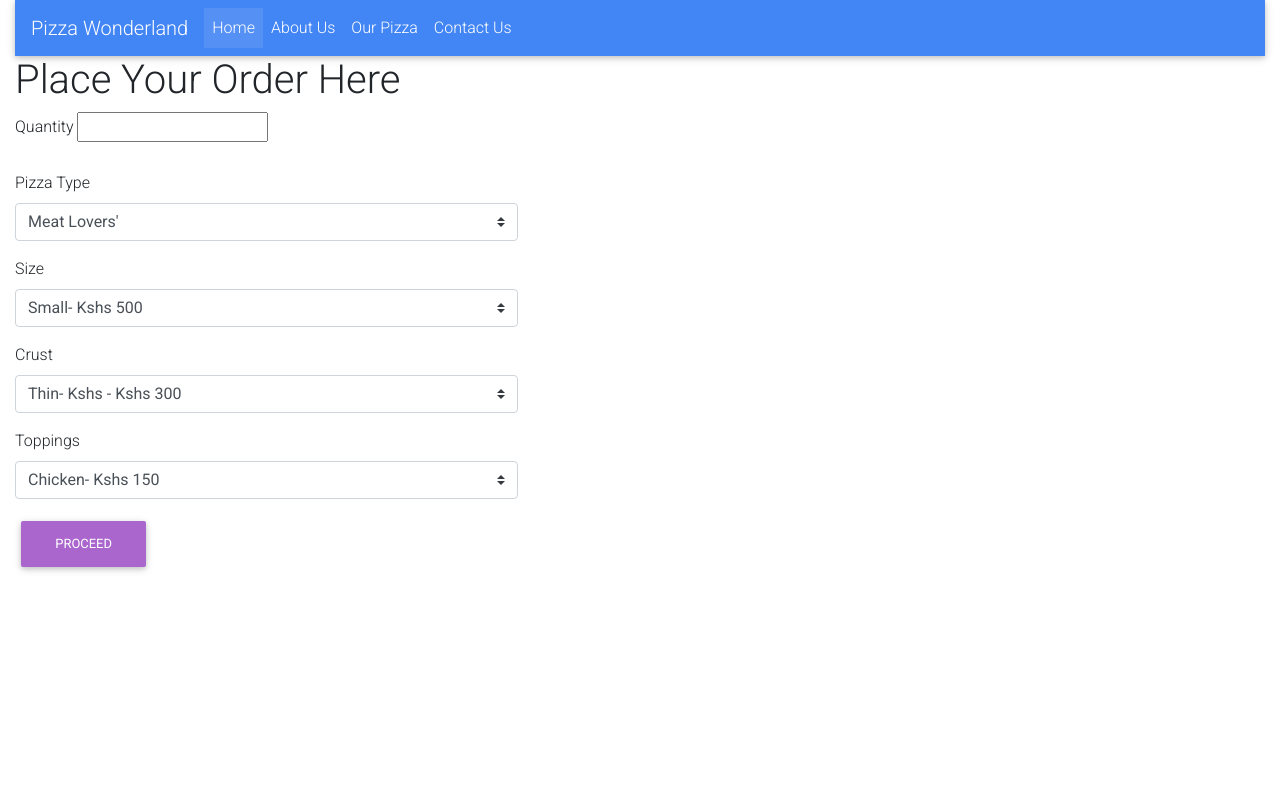
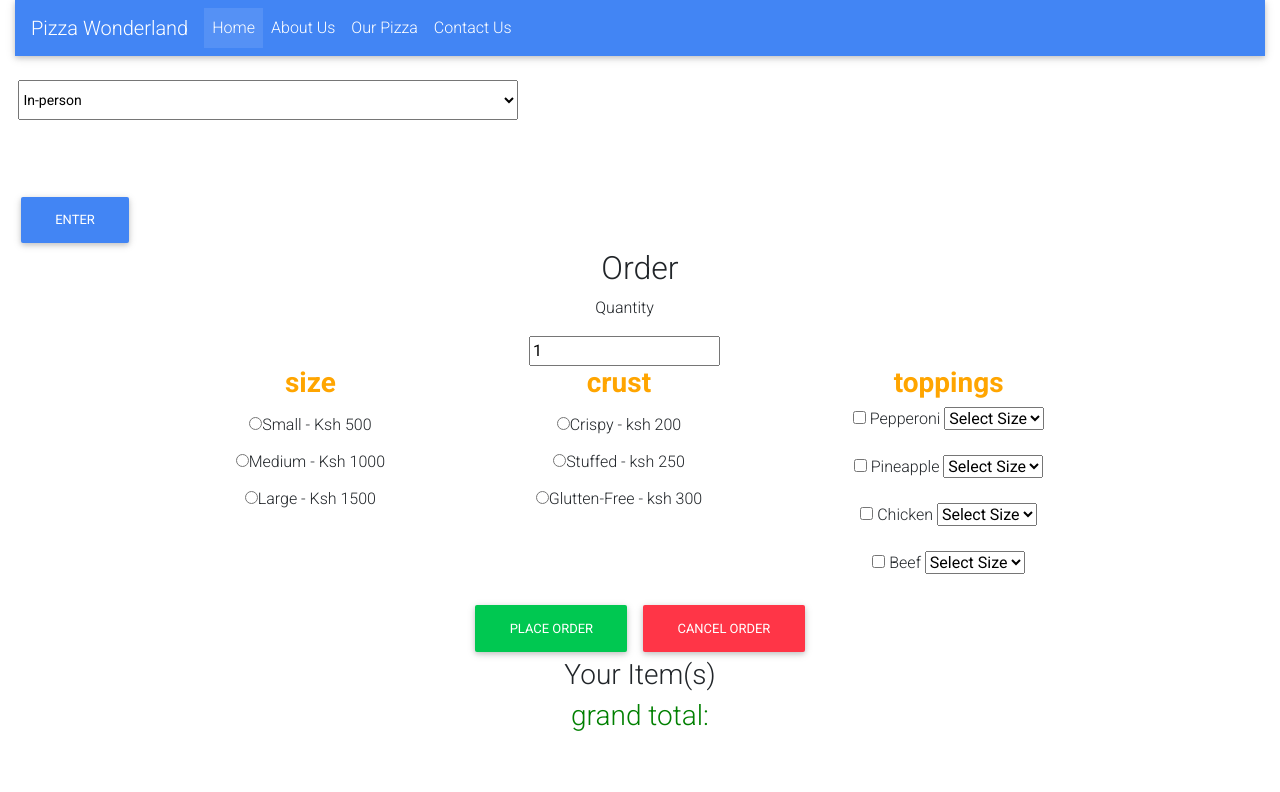
Before and after one commit to dorothymuhonja/pizza-project, a plain HTML site: page order.html in a window 1280 px wide. Drawn offline with nearby package versions, Linux system fonts and the light colour scheme.

Commit message:
add order function

```diff
--- a/css/order.css
+++ b/css/order.css
@@ -0,0 +1,51 @@
+input[type=number] {
+    -moz-appearance:textfield;
+}
+
+.dropdown-delivery{
+    color: black;
+    cursor: pointer;
+    font-size: 14px;
+}
+
+button{
+    color: black;
+}
+
+#address{
+    color: black;
+    background: white;
+    border: 1px solid white;
+    padding: 0.2%;
+    font-weight: bold;
+}
+
+.inputIcon i{
+    width: 13%;
+    height: 3vw;
+    padding: 0.5%;
+    position: relative;
+    text-align: center;
+    left: -45.5%;
+    top: 2px;
+}
+.inputIcon{
+    display: flex;
+    justify-content: center;
+}
+
+#form{
+	width: 100%;
+	display: flex;
+	flex-wrap: wrap;
+	flex-direction: row;
+	justify-content: space-evenly;
+    font-size: 16px;
+    text-align: left;
+}
+
+#form h3{
+    color: orange;
+    font-weight: bold;
+    text-shadow: black;
+}
--- a/js/order.js
+++ b/js/order.js
@@ -0,0 +1,120 @@
+var modal = document.getElementById('id01');
+
+window.onclick = function (event) {
+  if (event.target == modal) {
+    modal.style.display = 'none';
+  }
+};
+
+var modal2 = document.getElementById('id02');
+
+window.onclick = function (event) {
+  if (event.target == modal2) {
+    modal2.style.display = 'none';
+  }
+};
+
+var dropdown = document.getElementById('options');
+dropdown.onchange = function (event) {
+  if (dropdown.value === 'Delivery') {
+    var address = prompt('Enter Your Address');
+    document.getElementById('address').innerHTML = address;
+
+    const delivery = document.querySelector('.dropdown-delivery');
+    var address = document.getElementById('address').innerHTML;
+
+    const submit = document.querySelector('#submit');
+
+    submit.addEventListener('click', function () {
+      console.log(address);
+      alert(
+        'Your Order Will Be Delivered to Your Location' +
+          ' ' +
+          address +
+          ' ' +
+          '& Your Delivery Charge is Ksh 100'
+      );
+      event.preventDefault();
+    });
+  }
+};
+
+$(document).ready(function () {
+  $(':radio').on('change', function () {
+    var total = 0;
+    $(':radio:checked').each(function () {
+      total += Number(this.value);
+    });
+    $('#total1').text(total);
+
+    $('select').on('change', function () {
+      var sum = 0;
+      $('select.values').each(function () {
+        sum += Number($(this).val());
+      });
+      $('#total2').html(sum);
+
+      var quantity = $('input[type=number][name=quant]').val();
+
+      $('input[type=number][name=quant]').on;
+
+      var delivery = 250;
+      var grandTotal = [(sum + total) * quantity + delivery];
+      document.getElementById('total3').innerHTML = grandTotal;
+      console.log(sum);
+      console.log(quantity);
+      console.log(total);
+      console.log(grandTotal);
+
+      $('#getorder').click(function () {
+        $('#grandPrice').append(address);
+        $('#total3').show();
+        $('#yourPrice').hide();
+      });
+    });
+  });
+});
+
+function myFunction() {
+  var checkBox = document.getElementById('beef');
+  var text = document.getElementById('total7');
+  if (checkBox.checked == true) {
+    text.style.display = 'block';
+  } else {
+    text.style.display = 'none';
+  }
+}
+
+function myOneFunction() {
+  var checkBoxOne = document.getElementById('chicken');
+  var textOne = document.getElementById('total6');
+  if (checkBoxOne.checked == true) {
+    textOne.style.display = 'block';
+  } else {
+    textOne.style.display = 'none';
+  }
+}
+
+function myTwoFunction() {
+  var checkBoxTwo = document.getElementById('pineapple');
+  var textTwo = document.getElementById('total5');
+  if (checkBoxTwo.checked == true) {
+    textTwo.style.display = 'block';
+  } else {
+    textTwo.style.display = 'none';
+  }
+}
+
+function myThreeFunction() {
+  var checkBoxThree = document.getElementById('pepperoni');
+  var textThree = document.getElementById('total4');
+  if (checkBoxThree.checked == true) {
+    textThree.style.display = 'block';
+  } else {
+    textThree.style.display = 'none';
+  }
+}
+
+function refreshPage() {
+  window.location.reload();
+}
--- a/order.html
+++ b/order.html
@@ -42,52 +42,217 @@
                 </ul>
             </div>
         </nav>
-  <h1>Place Your Order Here</h1>
-  <div class="row">
-      <div class="col-sm-5">
-          <form action="">
-            <label for="select">Quantity</label>
-             <input type="number" min="0">
-               <br>
-               <br>
-              <label for="select">Pizza Type</label>
-                  <select name="" id="" class="browser-default custom-select custom-select-md mb-3 name">
-                  <option value="Meat Lovers'">Meat Lovers'</option>
-                  <option value="Chicken Tikka">Chicken Tikka</option>
-                  <option value="Hawaiian">Hawaiian</option>
-                  <option value="Veggie">Veggie</option>
-                  <option value="Vegan BBQ">Vegan BBQ</option>
-                  <option value="Margherita">Margherita</option>
-               </select>
 
-                <label for="select">Size</label>
-                <select name="" id="" class="browser-default custom-select custom-select-md mb-3 name">
-                    <option value="small">Small- Kshs 500</option>
-                    <option value="medium">Medium- Kshs 1000</option>
-                    <option value="large">Large- Kshs 1500</option>
+      <br>
+
+    <form class="landing-form" action="">
+
+        <div class="dropdown-delivery">
+
+            <label for="Delivery"></label>
+            <select name="Options" id="options" style="width: 40%;height: 40px;">
+                <option id="delivery" value="Delivery">Delivery</option>
+                <option value="in-person" selected>In-person</option>
+            </select>
+
+        </div>
+
+        <br>
+
+        <div class="inputIcon text-center">
+
+            <p placeholder="Address" id="address"></p>
+
+        </div>
+
+        <br>
+
+        <button class="btn btn-primary" type="submit" onclick="" id="submit">Enter</button>
+
+    </form>
+
+</div>
+
+</div>
+
+</div>
+
+<div class="container text-responsive">
+
+    <h2 id="startOrder" class="text-center">Order</h2>
+
+    <div class="qual" style="float: left;margin-left: 40%;">
+
+        <p class="text-center">Quantity</p><input type="number" value="1" name="quant" placeholder="Quantity"
+            id="quantity" min="1" required>
+
+    </div>
+
+    <form action="" id="form" class="text-center">
+
+        <div class="menu-items" style="line-height: 230%;">
+
+            <h3>size</h3>
+
+            <input class="size" type="radio" name="Size" value="300" id="small">Small - Ksh 500
+
+            <br>
+
+            <input class="size" type="radio" name="Size" value="550" id="medium">Medium - Ksh 1000
+
+            <br>
+
+            <input class="size" type="radio" name="Size" value="800" id="large">Large - Ksh 1500
+
+            <br>
+
+        </div>
+
+        <div class="menu-items" style="line-height: 230%;">
+
+            <h3>crust</h3>
+
+            <input class="crust" type="radio" name="Crust" value="140" id="crispy">Crispy - ksh 200
+
+            <br>
+
+            <input class="crust" type="radio" name="Crust" value="170" id="stuffed">Stuffed - ksh 250
+
+            <br>
+
+            <input class="crust" type="radio" name="Crust" value="150" id="gluttenfree">Glutten-Free - ksh 300
+
+            <br>
+
+        </div>
+
+        <div class="menu-items">
+
+            <h3>toppings</h3>
+
+            <div class="prnpizza">
+
+                <input class="topin" type="checkbox" name="Meat" onclick="myThreeFunction()" value="Pepperoni"
+                    id="pepperoni"> Pepperoni
+
+                <select class="values">Pineapple
+                    <option value="" selected>Select Size</option>
+                    <option value="50">small</option>
+                    <option value="100">medium</option>
+                    <option value="150">large</option>
                 </select>
 
-                <label for="select">Crust</label>
-                <select name="" id="" class="browser-default custom-select custom-select-md mb-3 name">
-                    <option value="thin">Thin- Kshs - Kshs 300</option>
-                    <option value="thick">Thick- Kshs 350</option>
-                    <option value="Gluten free">Gluten Free- Kshs 400</option>
+            </div>
+
+            <br>
+
+            <div class="pinepizza">
+
+                <input class="topin" type="checkbox" name="Veggies" onclick="myTwoFunction()" value="Pineapple"
+                    id="pineapple"> Pineapple
+
+                <select class="values">
+                    <option value="" selected>Select Size</option>
+                    <option value="50">small</option>
+                    <option value="100">medium</option>
+                    <option value="150">large</option>
                 </select>
 
-                            <label for="select">Toppings</label>
-                            <select name="" id="" class="browser-default custom-select custom-select-md mb-3 name">
-                                <option value="chicken">Chicken- Kshs 150</option>
-                                <option value="Beef">Beef- Kshs 150</option>
-                                <option value="Bacon">Bacon- Kshs 200</option>
-                                <option value="Olives">Olives- Kshs 150</option>
-                                <option value="Chillies">Chillies- Kshs 100</option>
-                                <option value="pepperoni">Pepperoni-Kshs 250</option>
-                            </select>
-                        <button type="button" class="btn btn-secondary">Proceed</button>
-          </form>
-      </div>
-  </div>
+            </div>
 
+            <br>
+
+            <div class="chknpizza">
+
+                <input class="topin" type="checkbox" name="Meat" onclick="myOneFunction()" value="Chicken" id="chicken">
+                Chicken
+
+                <select class="values">
+                    <option value="" selected>Select Size</option>
+                    <option value="50">small</option>
+                    <option value="100">medium</option>
+                    <option value="150">large</option>
+                </select>
+
+            </div>
+
+            <br>
+
+            <div class="beefpizza">
+
+                <input class="topin" type="checkbox" name="Meat" onclick="myFunction()" value="Beef" id="beef"> Beef
+
+                <select class="values">
+                    <option value="" selected>Select Size</option>
+                    <option value="50">small</option>
+                    <option value="100">medium</option>
+                    <option value="150">large</option>
+                </select>
+
+            </div>
+
+            <br>
+
+        </div>
+
+    </form>
+
+    <div class="controls text-center">
+
+
+
+        <button type="submit" class="btn btn-success" onclick="" id="getorder">Place Order</button>
+
+        <button type="button" class="btn btn-danger" value="click" onclick="refreshPage()" id="cnclorder">Cancel
+            Order</button>
+
+    </div>
+
+    <div id="cart">
+
+        <div class="text-center" id="yourOrder">
+
+            <div id="yourPrice">
+
+                <h3 style="text-transform: none;">Your Item(s)</h3>
+
+
+
+                <div id="total1"></div>
+
+                <div id="total2"></div>
+
+
+            </div>
+
+
+            <h3 style="color: green;">grand total:</h3>
+
+            <p style="display:none" id="total4">Pepperoni</p>
+
+            <p style="display:none" id="total5">Pineapple</p>
+
+            <p style="display:none" id="total6">Chicken</p>
+
+            <p style="display:none" id="total7">Beef</p>
+
+            <div class="text-center" id="grandPrice"></div>
+
+            <div style="display:none;" id="total3"> </div>
+
+
+
+
+            <br>
+            <br>
+
+        </div>
+
+    </div>
+
+</div>
+
+</div>
 </div>
     <!-- JQuery -->
     <script type="text/javascript" src="https://cdnjs.cloudflare.com/ajax/libs/jquery/3.5.1/jquery.min.js"></script>
```
